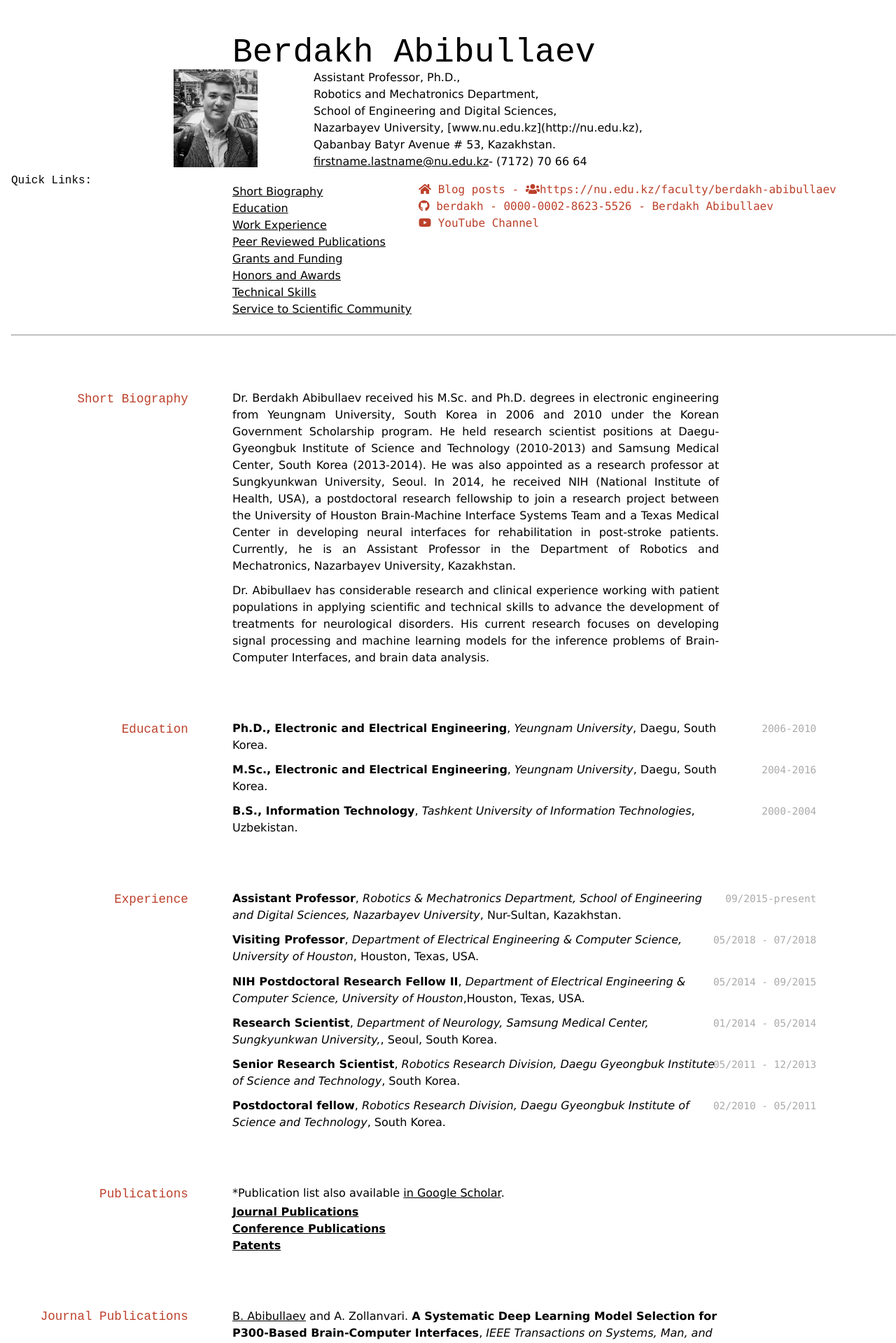
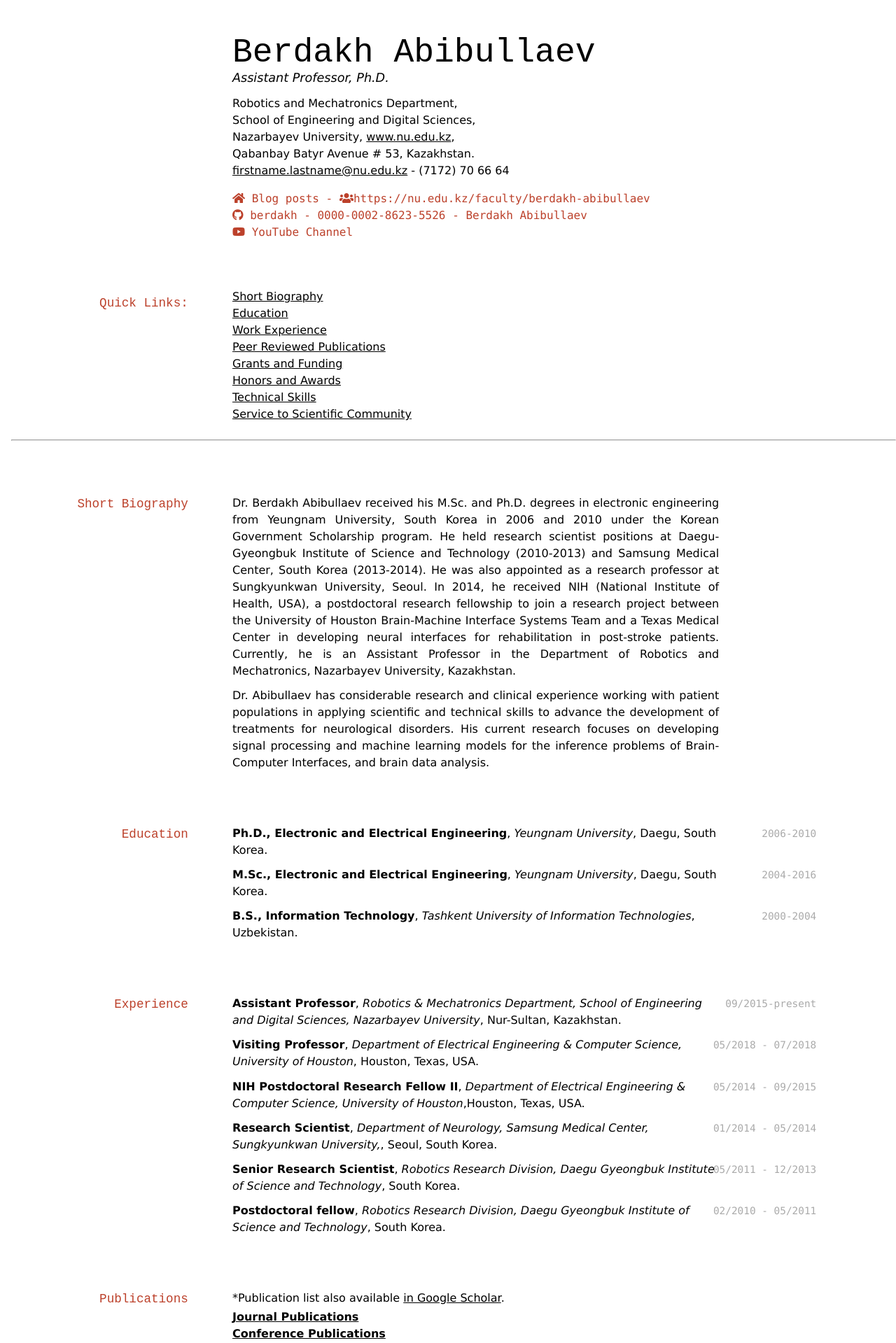
Before and after one commit to berdakh/berdakh.github.io, a Jekyll site: the page built from index.md, in a window 1280 px wide. Shown: the top 1919 px of the page at 70% size. Built offline with Jekyll 4.4.1, drawn with Linux system fonts in a browser that asks for light colours; nearby versions of some CDN libraries; a style sheet for code colours, icons or effects is not loaded.

Commit message:
small changes

```diff
--- a/index.md
+++ b/index.md
@@ -5,33 +5,13 @@ title: Berdakh Abibullaev
 <br/>
 
 # Berdakh Abibullaev
-<style type="text/css">
-#wrap {
-   width:800px;
-   margin:0 auto;
-}
-#left_col {
-   float:left;
-   width:200px;
-}
-#right_col {
-   float:right;
-   width:600px;
-}
-</style>
+Assistant Professor, Ph.D.
 
-<div id="wrap">
-    <div id="left_col">
-        <img src="media\profilephoto.jpg" width="120"
-         height="140">
-    </div>
-    <div id="right_col">
-  Assistant Professor, Ph.D., <br/>
-  Robotics and Mechatronics Department, <br/>
-  School of Engineering and Digital Sciences, <br/>
-  Nazarbayev University, [www.nu.edu.kz](http://nu.edu.kz), <br/>
-  Qabanbay Batyr Avenue # 53, Kazakhstan. <br/>
-  <a href="mailto:firstname.lastname@nu.edu.kz">firstname.lastname@nu.edu.kz</a>- (7172) 70 66 64
+Robotics and Mechatronics Department, <br/>
+School of Engineering and Digital Sciences, <br/>
+Nazarbayev University, [www.nu.edu.kz](http://nu.edu.kz), <br/>
+Qabanbay Batyr Avenue # 53, Kazakhstan. <br/>
+<a href="mailto:firstname.lastname@nu.edu.kz">firstname.lastname@nu.edu.kz</a> - (7172) 70 66 64
 
 <div id="webaddress">
   <a href="https://berdakh.github.io/blog"><i class="fas fa-home"></i> Blog posts</a> -
@@ -39,13 +19,10 @@ title: Berdakh Abibullaev
   <a href="https://github.com/berdakh"><i class="fab fa-github"></i> berdakh</a> -
   <a href="https://orcid.org/0000-0002-8623-5526"><i class="ai ai-orcid"></i> 0000-0002-8623-5526</a> -
   <a href="https://www.researchgate.net/profile/Berdakh-Abibullaev"><i class="ai ai-researchgate"></i>Berdakh Abibullaev</a> <br/>
-  <a href="https://www.youtube.com/channel/UCOUcmoCAWBFaqPb1Fu3J86A/videos"><i class="fab fa-youtube"></i> YouTube Channel</a>  <br/>
-  </div>
-    </div>
+  <a href="https://www.youtube.com/channel/UCOUcmoCAWBFaqPb1Fu3J86A/videos"><i class="fab fa-youtube"></i> YouTube Channel</a>
 </div>
 
-#### Quick Links:
-
+## Quick Links:
   - [Short Biography](#short-biography)
   - [Education](#education)
   - [Work Experience](#experience)
```
Also changed, not shown: 1 other file.
